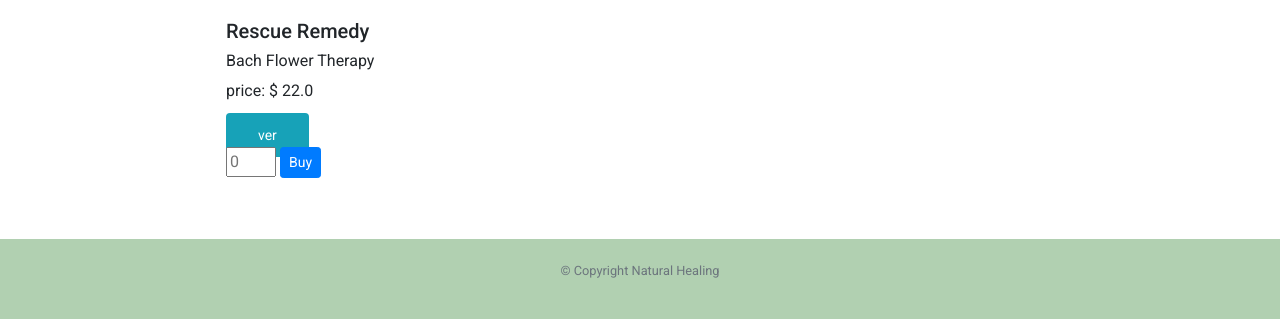
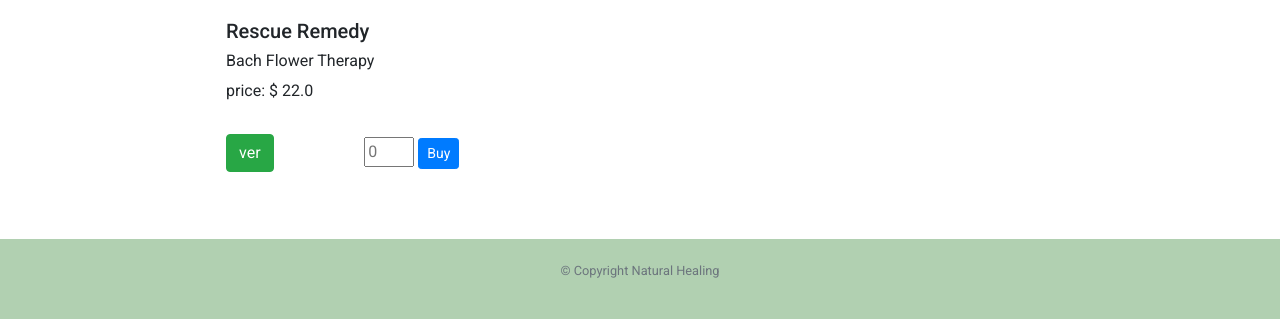
Before and after one commit to TaizAlves/final_project, a Flask app: page /products in a window 1280 px wide. Shown: the part 834-1153 px from the top of the page. Run offline with Flask 2, Linux system fonts and the light colour scheme; some libraries are stand-ins or nearby versions.

Commit message:
style button product

```diff
--- a/static/styles.css
+++ b/static/styles.css
@@ -99,6 +99,11 @@ header .logo-header a {
 
 }
 
+header button{
+    background: none;
+    border: none;
+
+}
 @media (min-width: 700px) {
     .page-header{
         height: 100px;
@@ -451,8 +456,10 @@ img.card-img-top {
 }
 
 .button-product{
-
-    display: inline-block;
+    display: flex;
+    flex-direction: row;
+    align-items: center;
+    justify-content: space-between;
 }
 div.button-product a.button-see{
     color: white;
--- a/templates/product/index.html
+++ b/templates/product/index.html
@@ -43,7 +43,7 @@
         </div>
         <div class= "button-product">
 
-            <a class="button-see" href="/products/{{products[i][5]}}">ver</a>
+            <a class="btn btn-success" href="/products/{{products[i][5]}}">ver</a>
             <form action="/products/{{products[i][5]}}" method="post">
                 <input type="hidden" name="product_id" value="{{products[i][5]}}"/>
                 <input type="number" name="quantity" min="1" placeholder="0" style="width: 50px" required />
```
